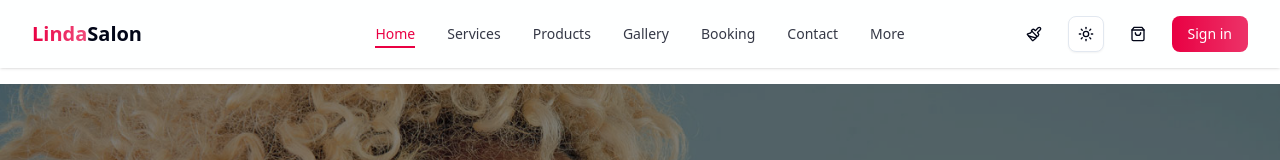
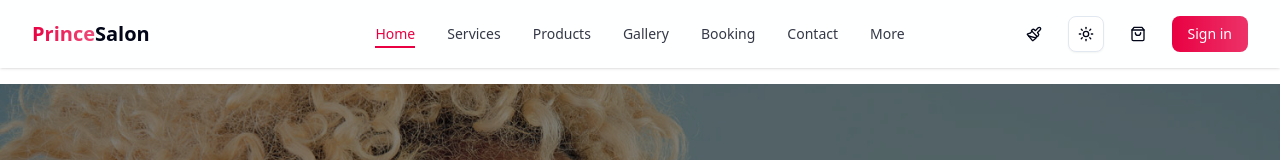
Before and after one commit to mulbahoplanojames/linda-hair-salon, a Next.js app: page / in a window 1280 px wide. Shown: the top 160 px of the page. Built offline with nearby package versions, Linux system fonts and the light colour scheme.

Commit message:
Change Linda to Prince

```diff
--- a/src/layouts/navbar.tsx
+++ b/src/layouts/navbar.tsx
@@ -52,7 +52,7 @@ export default function Navbar() {
         <div className="flex lg:flex-1">
           <Link href="/" className="-m-1.5 p-1.5 text-xl font-bold">
             <span className="bg-gradient-to-r from-primary to-primary/70 bg-clip-text text-transparent">
-              Linda
+              Prince
             </span>
             <span>Salon</span>
           </Link>
```
